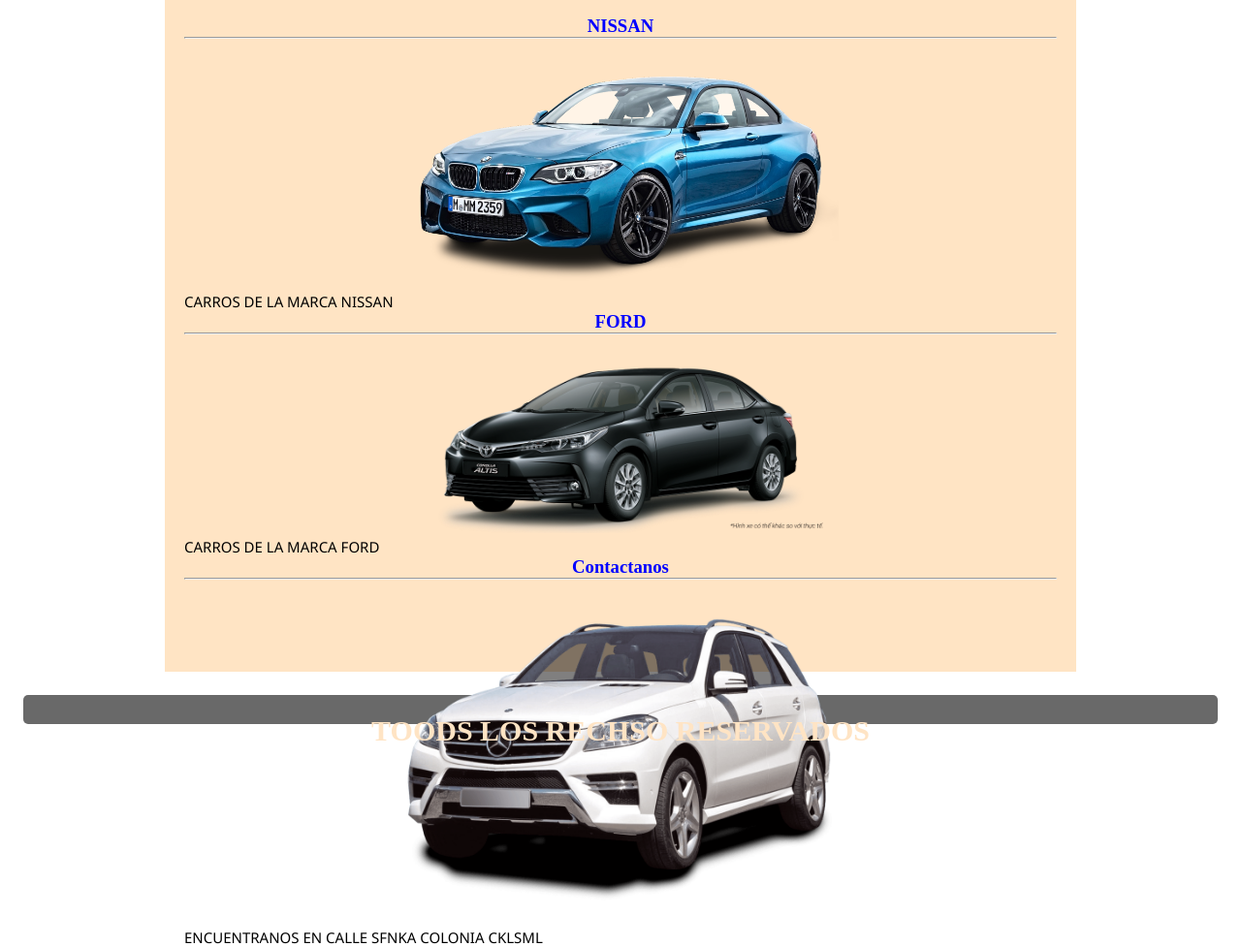
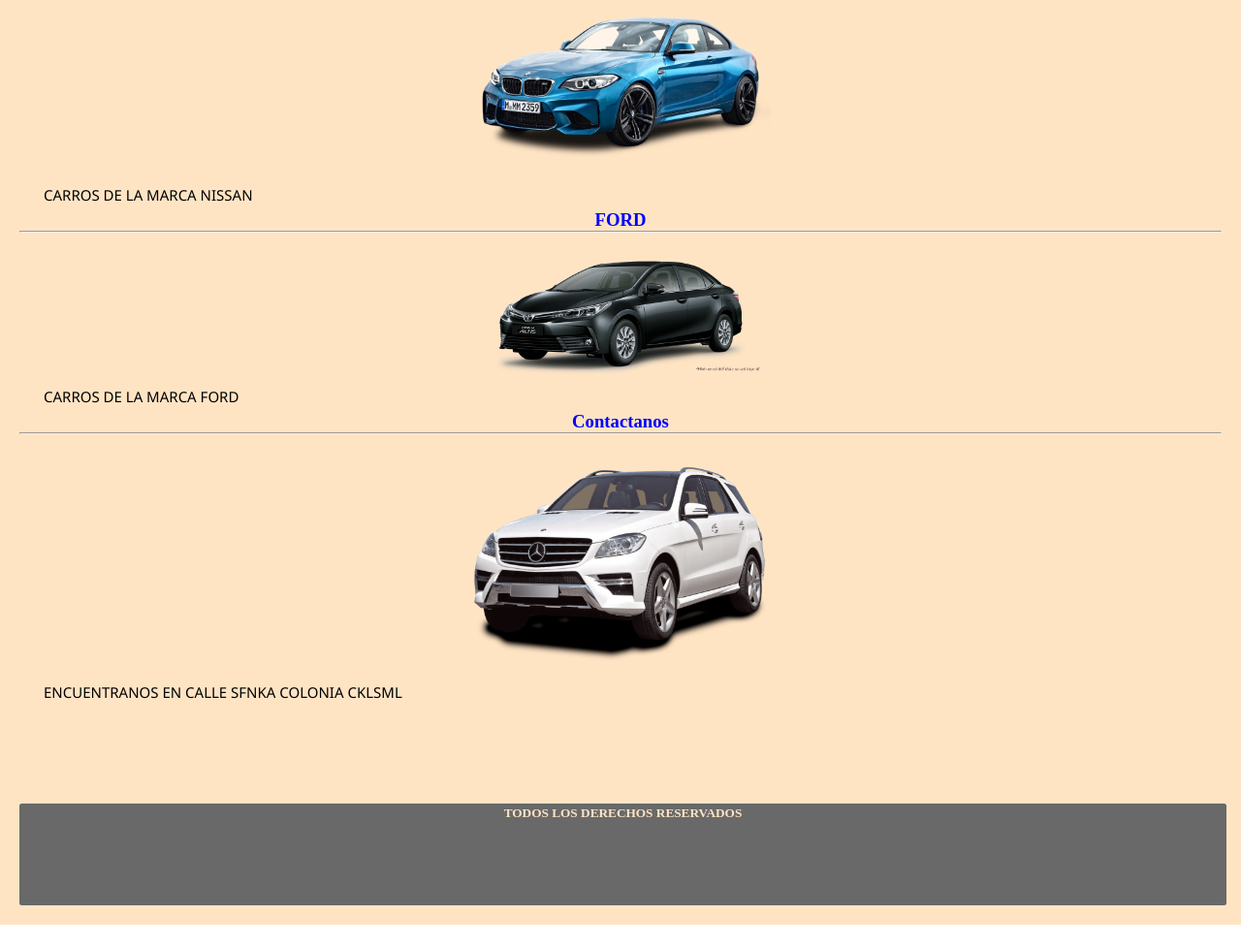
Before and after one commit to RPin3/paginawebUADEO, a plain HTML site: page html/practica01.html in a window 1280 px wide. Shown: the part 557-1534 px from the top of the page at 97% size. Drawn offline with Linux system fonts and the light colour scheme.

Commit message:
arreglado error del contenedor y tamaño de texto
Arreglado errores visuales con los contenedores

```diff
--- a/css/style.css
+++ b/css/style.css
@@ -1,76 +1,91 @@
-*{
-    margin : 0;
-    padding :0% ;
+* {
+    margin: 0;
+    padding: 0;
 }
 
-body{
+body {
     background-color: white;
     color: blue;
 }
-ul{
+
+ul {
     text-align: center;
     padding: 10px;
 }
 
-li{
-    display: inline;
-    padding: 10px 30px;
-    margin: 3em;
+li {
+    display: inline-block;
+    padding: 10px 20px;
+    font-size: 18px;
 }
-li a:hover{
+
+li a:hover {
     color: crimson;
     font-size: 20px;
     text-decoration: none;
     list-style: none;
 }
 
-#contenedor{
-    width: 900px;
-    height: 1200px;
+#contenedor {
+    width: 100%;
+    min-height: 100%; /* Cambiado a min-height para asegurar que el contenedor se extienda completamente */
     background-color: bisque;
-    margin: 10px;
+    margin: 10px auto;
     padding: 20px;
+    box-sizing: border-box; /* Incluye el padding en el ancho total */
 }
-#encabezado{
+
+#encabezado {
     width: 90%;
     background-color: blanchedalmond;
-    margin: 1em;
+    margin: 1em auto;
     text-align: center;
     border-radius: 5px;
 }
 
-#menu{
+#menu {
     height: 40px;
     background-color: aquamarine;
-    margin: 1em;
+    margin: 1em auto;
     border-radius: 5px;
 }
-#pie{
-    height: 20px;
+
+#pie {
+    width: 100%;
+    height: 100px;
     background-color: dimgray;
-    margin: 1.5em;
+    margin-top: 10px;
     text-align: center;
-    padding: 5px;
-    border-radius: 5px;
-}
-#pie h5{
-    padding: 15px;
-    font-size: 30px;
+    padding: 2.5px;
+    border-radius: 2.5px;
     color: bisque;
 }
 
-.img{
-    width: 50%;
-    justify-items: center;
-}
-.img :hover{
-    width: 100%;
+.img {
+    width: 25%;
+    display: block;
+    margin: 0 auto;
 }
 
-.texto{
-text-align: justify;
-font-family: 'Segoe UI', Tahoma, Geneva, Verdana, sans-serif;
-font-size: 15px;
-padding: 5px, 25px;
-color: black;
+.img:hover {
+    transform: scale(1.1);
+    transition: transform 0.3s ease;
 }
+
+
+.texto {
+    text-align: justify;
+    font-family: 'Segoe UI', Tahoma, Geneva, Verdana, sans-serif;
+    font-size: 15px;
+    padding: 5px 25px;
+    color: black;
+}
+
+#ford .texto {
+    margin-top: -10px;
+}
+
+#contactos {
+    text-align: center;
+    margin-bottom: 100px;
+}
--- a/html/practica01.html
+++ b/html/practica01.html
@@ -7,6 +7,7 @@
     <meta name="description" content="Venta de Automoviles">
     <meta name="keywords" content="Automoviles, toyota, nissan, lujo, deportivos, electricos">
     <link rel="stylesheet" href="/css/style.css">
+
 </head>
 
 <body>
@@ -69,10 +70,14 @@
                 <img class="img" src="/img/carro7.png" width="300">
                 <p class="texto">ENCUENTRANOS EN CALLE SFNKA COLONIA CKLSML</p>
             </section>
+            <footer id="pie">
+                <h5>TODOS LOS DERECHOS RESERVADOS</h5>
+            </footer>
         </div>
     </center>
+
+
+
+
 </body>
-<footer id="pie">
-    <h5>TOODS LOS RECHSO RESERVADOS</h5>
-</footer>
 </html>
```
Also changed, not shown: index.html (+19 -0 lines), img/imagen_cara.jpg (added), img/uadeo.jpg (added). Lines whose indentation alone changed are shown as unchanged.
